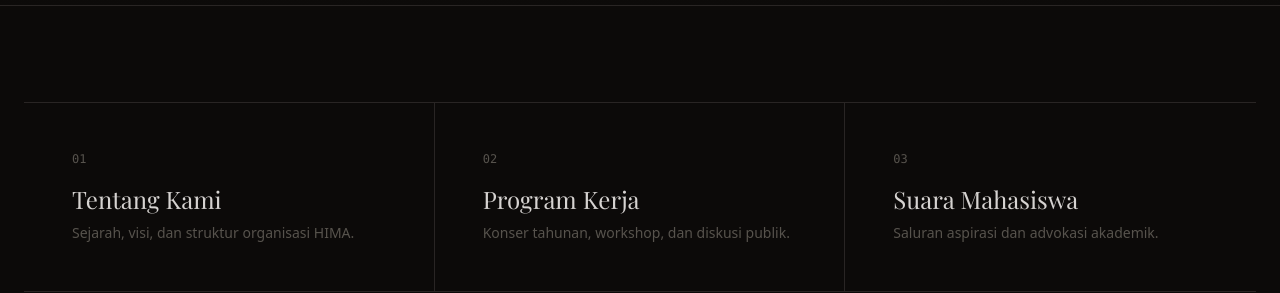
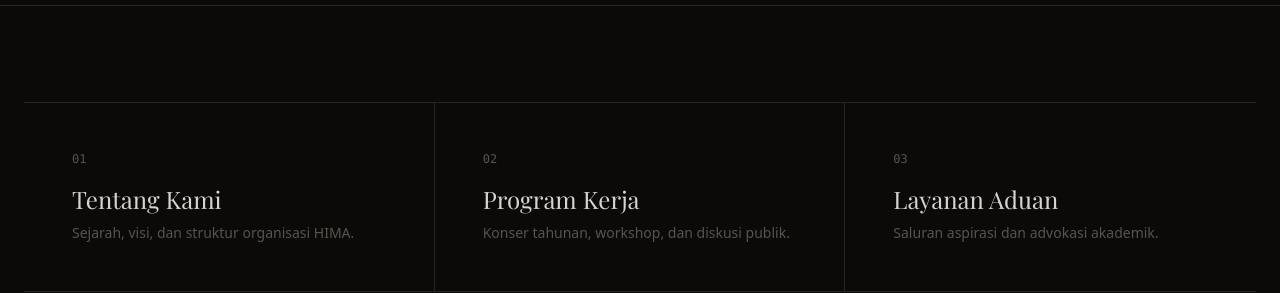
Before and after one commit to hima-musik-isiyk/HIMA-Musik-Official-Portal, a React (Vite) app: page / in a window 1280 px wide. Shown: the part 794-1087 px from the top of the page. Built offline with nearby package versions, Linux system fonts and the light colour scheme; no server answers; grey boxes are pictures that could not be loaded; a web font is replaced by a local one.

Commit message:
rename layanan aduan home.tsx

```diff
--- a/pages/Home.tsx
+++ b/pages/Home.tsx
@@ -64,7 +64,7 @@ const Home: React.FC<HomeProps> = ({ setPage }) => {
 
           <div className="p-12 hover:bg-stone-900 transition-colors cursor-pointer group" onClick={() => setPage(Page.ADUAN)}>
             <span className="text-xs font-mono text-stone-600 mb-4 block">03</span>
-            <h3 className="font-serif text-2xl text-stone-300 mb-2 group-hover:text-white">Suara Mahasiswa</h3>
+            <h3 className="font-serif text-2xl text-stone-300 mb-2 group-hover:text-white">Layanan Aduan</h3>
             <p className="text-sm text-stone-600 group-hover:text-stone-400 transition-colors">
               Saluran aspirasi dan advokasi akademik.
             </p>
```
